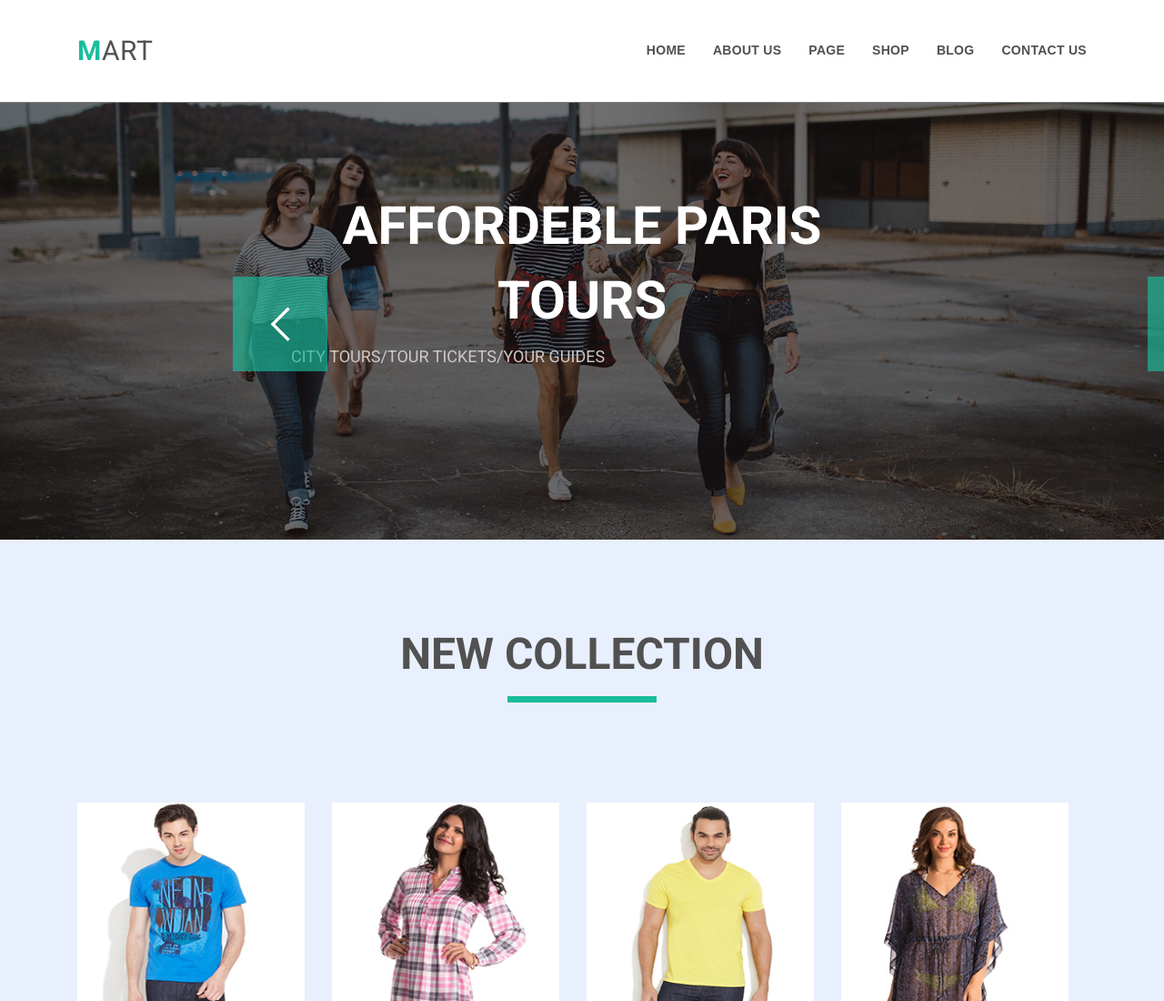
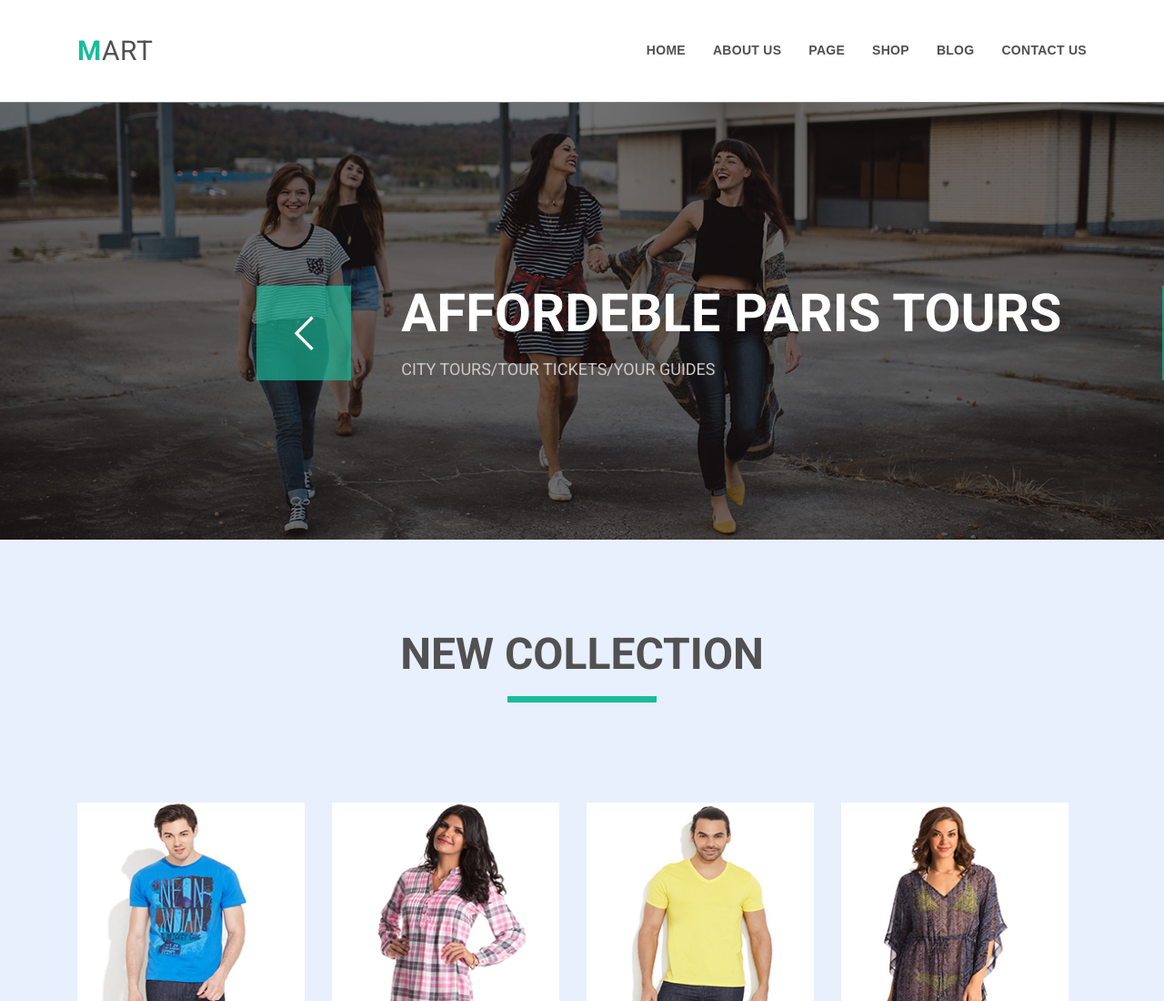
Before and after one commit to ChervinskyV/Homework-5, a plain HTML site: page index.html in a window 1280 px wide. Shown: the top 1100 px of the page at 91% size. Drawn offline with nearby package versions, Linux system fonts and the light colour scheme.

Commit message:
new slider

```diff
--- a/css/styles.css
+++ b/css/styles.css
@@ -106,6 +106,13 @@ a {
   background-size: cover;
   position: relative;
 }
+.slider-content-wraper {
+  width: 1100px;
+  height: 104px;
+  top: 42%;
+  left: 22%;
+  position: absolute;
+}
 .slider-img-wraper {
   color: rgba(0, 0, 0, 0.5);
 }
@@ -123,12 +130,11 @@ a {
 }
 .slider-content {
   position: absolute;
-  top: 50%;
-  left: 50%;
-  transform: translate(-50%, -74%);
+  transform: translate(22%, -10%);
   text-transform: uppercase;
   color: #ffffff;
   text-align: center;
+  float: left;
 }
 .slider-title {
   font-family: 'Roboto', sans-serif;
@@ -145,9 +151,8 @@ a {
 }
 .slider-button-wraper {
   position: absolute;
-  top: 40%;
-  left: 20%;
-  z-index: 1;
+  top: 0;
+  left: 0;
   width: 100%;
 }
 .slider-button {
@@ -199,6 +204,13 @@ a {
   text-decoration: none;
   padding: 12px;
 }
+.card-box {
+  width: auto;
+  height: 40px;
+  position: absolute;
+  left: 0;
+  top: 0;
+}
 .card-price {
   color: rgb(255, 255, 255);
   float: right;
@@ -225,6 +237,18 @@ a {
 .card-image {
   height: 280px;
 }
+
+.Rectangle_2 {
+  background-color: rgb(0, 0, 2);
+  opacity: 0.522;
+  position: absolute;
+  left: -112px;
+  top: 84px;
+  width: 1807px;
+  height: 607px;
+  z-index: 72;
+}
+
 .img-wraper {
   position: relative;
 }
--- a/index.html
+++ b/index.html
@@ -44,7 +44,7 @@
       </div>
     </header>
     <main>
-      <section class="slider">
+      <div class="slider">
         <div class="slider-img-wraper">
           <img
             class="slider-img"
@@ -55,11 +55,12 @@
           />
           <div class="slider-overlay"></div>
         </div>
-        <div class="slider-content container">
-          <h2 class="slider-title">Affordeble paris tours</h2>
+        <div class="slider-content-wraper">
+          <div class="slider-content">
+           <h2 class="slider-title">Affordeble paris tours</h2>
           <p class="slider-text">city tours/tour tickets/your guides</p>
-        </div>
-        <div class="slider-button-wraper container clearfix">
+          </div>
+      <div class="slider-button-wraper clearfix">
           <button class="slider-button prev">
             <span class="visually-hidden">prev button</span>
           </button>
@@ -67,7 +68,15 @@
             <span class="visually-hidden">next button</span>
           </button>
         </div>
-      </section>
+        </div>
+
+      </div>
+
+
+
+
+
+
       <section class="new-colection">
         <div class="container clearfix">
           <h2 class="title">NEW COLLECTION</h2>
@@ -110,12 +119,12 @@
 
                     </li>
               </div>
-              <a href="#" class="link-item">
-                <h3 class="card-name">BLUE TSHIRT</h3>
+               <a href="#" class="link-item"><h3 class="card-name">BLUE TSHIRT</h3>
               </a>
               <div class="price-box">
                 <p class="card-price">$26</p>
               </div>
+
             </li>
             <li class="card">
               <div class="img-wraper">
```
